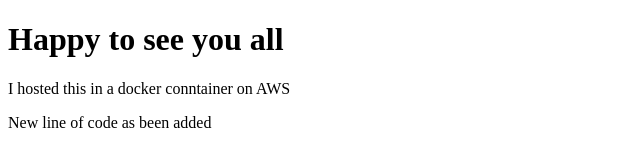
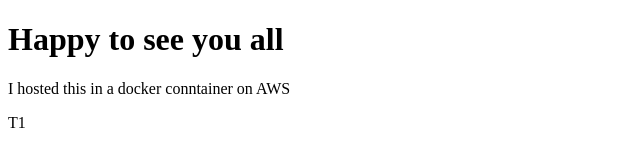
Before and after one commit to Ravindher133/Take1, a plain HTML site: page web/index.html in a window 1280 px wide. Shown: the whole page, without its empty margins (0-640 px from the left). Drawn offline with Linux system fonts and the light colour scheme.

Commit message:
second commit

```diff
--- a/web/index.html
+++ b/web/index.html
@@ -5,7 +5,7 @@
         <body>
             <h1> Happy to see you all</h1>
             <p> I hosted this in a docker conntainer on AWS</p>
-            <p>New line of code as been added</p>
+            <p>T1</p>
         </body>
     </head>
 </html>
```
